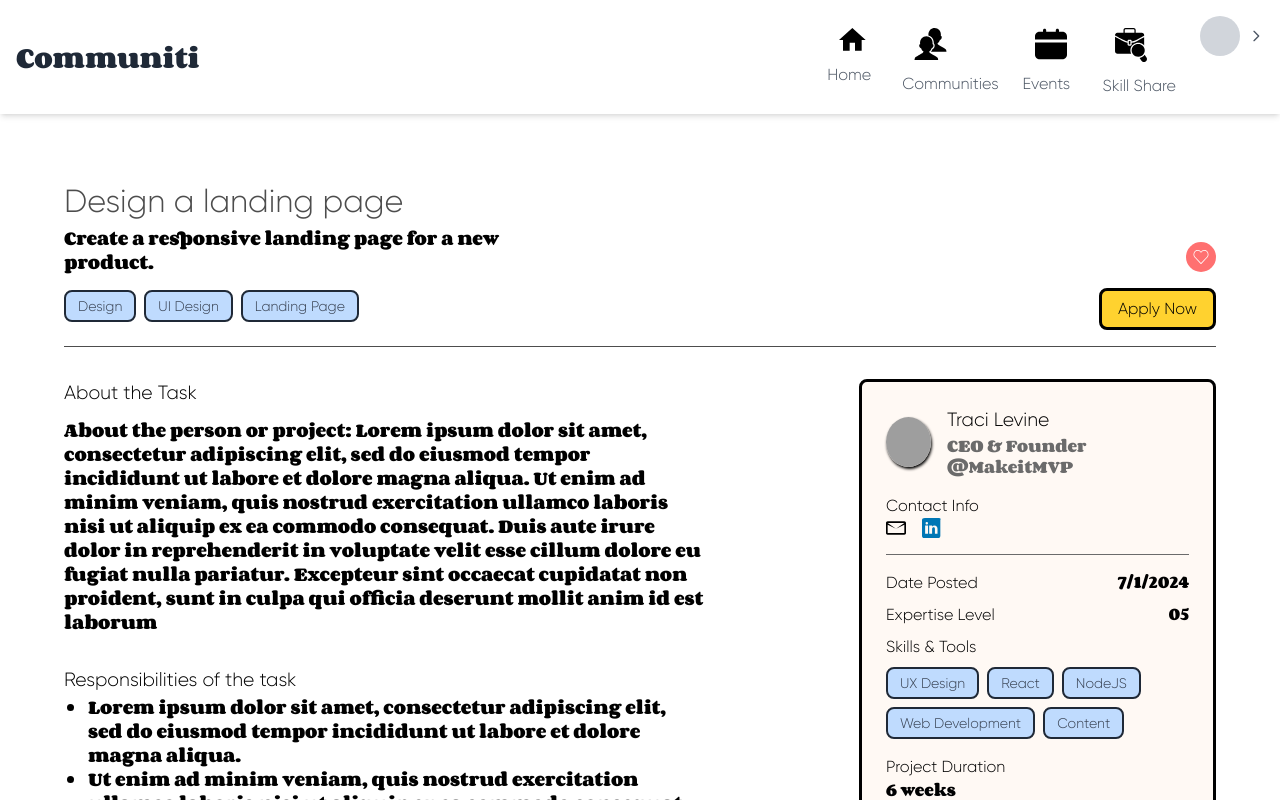
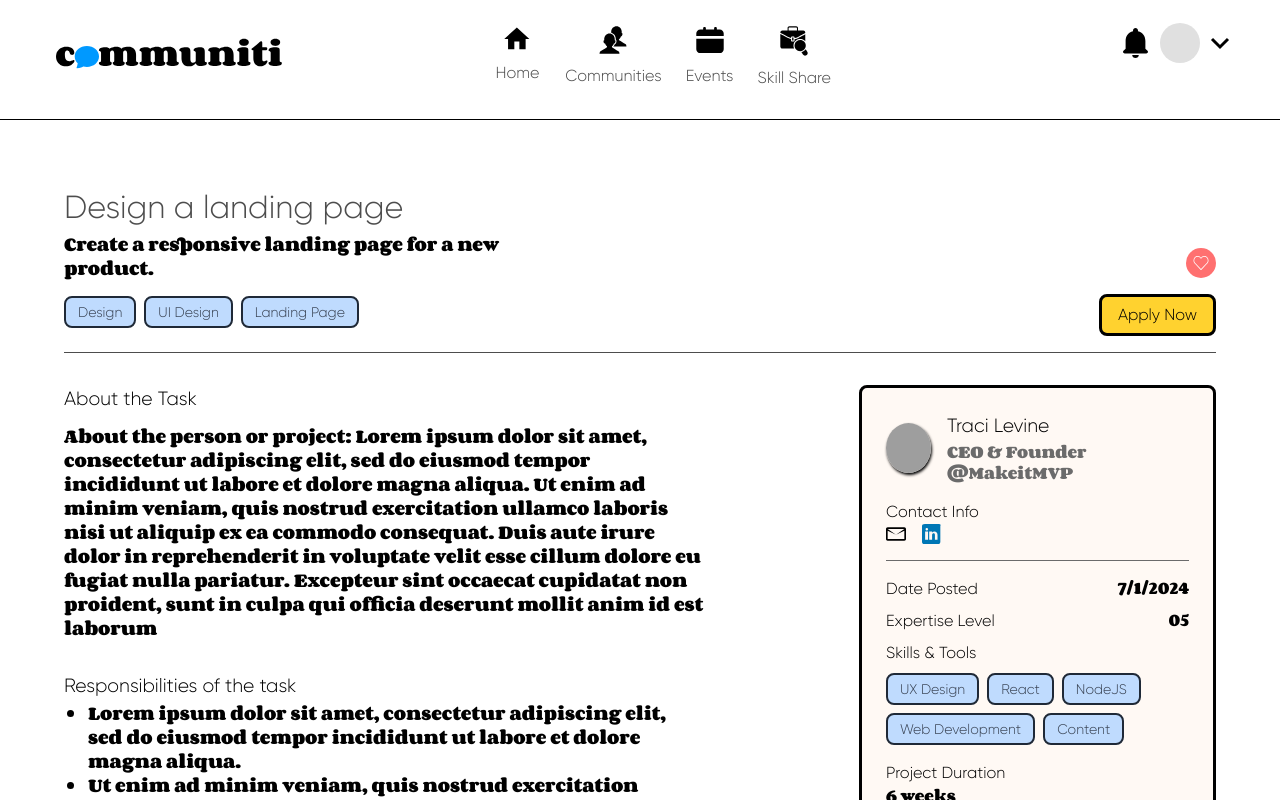
Before and after one commit to makeitMVPadmin/P4_Skill_Exchange, a React (Vite) app: page /marketplace/1 in a window 1280 px wide. Shown: the top 800 px of the page. Built offline with nearby package versions, Linux system fonts and the light colour scheme; no server answers; the database is empty; grey boxes are pictures that could not be loaded.

Commit message:
added the logo file and replaced tailwind with sass and improved styling

```diff
--- a/package.json
+++ b/package.json
@@ -19,6 +19,7 @@
     "react-router-dom": "^6.24.1",
     "react-toastify": "^10.0.5",
     "sass": "^1.77.7",
+    "toast": "^0.5.4",
     "toastify": "^2.0.1"
   },
   "devDependencies": {
--- /dev/null
+++ b/src/components/Header/Header.scss
@@ -0,0 +1,150 @@
+@use "../../styles/partials/variables" as *;
+@use "../../styles/partials/typography" as *;
+@use "../../styles/partials/mixins" as *;
+@use "../../styles/partials/_global" as *;
+
+.header {
+  background-color: white;
+  border-bottom: 1px solid black;
+  height: 15vh;
+
+  &__container {
+    display: flex;
+    justify-content: space-between;
+    align-items: center;
+    padding-left: 1rem;
+    max-width: 1200px;
+    margin: 0 auto;
+  }
+
+  &__logo {
+    padding-top: 1rem;
+    width: 20vw;
+  }
+
+  .nav {
+    display: flex;
+    align-items: center;
+
+    .menu-toggle {
+      display: none;
+
+      @media (max-width: 768px) {
+        display: block;
+      }
+    }
+
+    .menu-button {
+      color: #4a4a4a;
+      &:hover {
+        color: #1a1a1a;
+      }
+      outline: none;
+      border: none;
+      background: none;
+      border-radius: 4px;
+      &:focus {
+        box-shadow: 0 0 0 2px #333;
+      }
+    }
+
+    .menu-icon {
+      height: 24px;
+      width: 24px;
+    }
+
+    .nav-list {
+      display: flex;
+      gap: 1.5rem;
+      margin-top: 1rem;
+
+      @media (max-width: 768px) {
+        display: none;
+        flex-direction: column;
+        gap: 16px;
+        margin-top: 0;
+
+        &.open {
+          display: flex;
+        }
+      }
+    }
+
+    .nav-item {
+        &--img{
+            width: 3rem;
+        }
+        &--title{
+            font-size: 1rem;
+        }
+      color: #4a4a4a;
+      display: flex;
+      flex-direction: column;
+      align-items: center;
+
+      &:hover {
+        color: #4652c0;
+
+
+        .nav-item__img svg {
+          fill: currentColor; // Ensure SVG fills with the current color on hover
+        }
+      }
+
+      &__img {
+        margin-right: 8px;
+        svg {
+          fill: currentColor; // Set the SVG fill to the current text color
+        }
+      }
+    }
+
+    .dropdown {
+      position: relative;
+      padding-left: 20vw;
+
+      .dropdown-toggle {
+        display: flex;
+        align-items: center;
+        cursor: pointer;
+
+        .avatar {
+          height: 40px;
+          width: 40px;
+          background-color: #e0e0e0;
+          border-radius: 50%;
+        }
+
+        .dropdown-icon {
+          height: 16px;
+          width: 16px;
+          margin-left: 8px;
+          color: #4a4a4a;
+          &:hover {
+            color: #1a1a1a;
+          }
+        }
+      }
+
+      .dropdown-menu {
+        position: absolute;
+        right: 0;
+        margin-top: 8px;
+        padding: 8px 0;
+        width: 192px;
+        background-color: white;
+        border: 1px solid #e0e0e0;
+        border-radius: 8px;
+        box-shadow: 0 2px 8px rgba(0, 0, 0, 0.1);
+
+        .dropdown-item {
+          padding: 8px 16px;
+          color: #4a4a4a;
+          &:hover {
+            background-color: #f0f0f0;
+          }
+        }
+      }
+    }
+  }
+}
--- a/src/components/Header/Header.tsx
+++ b/src/components/Header/Header.tsx
@@ -1,17 +1,20 @@
 import { useState } from 'react'
 import { useNavigate } from 'react-router-dom'
-import classNames from 'classnames'
 import '../../styles/index.scss'
+import '../../styles/partials/_global.scss'
+import './Header.scss'
 import Home from '../../../public/icons/Home.svg'
 import Communities from '../../../public/icons/Community.svg'
 import Events from '../../../public/icons/Events.svg'
 import SkillShare from '../../../public/icons/Skill share.svg'
+import Logo from '../../assets/images/Community Logo.svg'
+import DropDownIcon from '../../assets/Icons/Dropdown.svg'
+import NotificationsIcon from '../../assets/Icons/Notifications.svg'
 
 function Header() {
   const [isMenuOpen, setIsMenuOpen] = useState(false)
   const [isDropdownOpen, setIsDropdownOpen] = useState(false)
   const [activeTab, setActiveTab] = useState('provider')
-  const [activeNavItem, setActiveNavItem] = useState('home')
   const navigate = useNavigate()
 
   const toggleMenu = () => {
@@ -22,49 +25,20 @@ function Header() {
     setIsDropdownOpen(!isDropdownOpen)
   }
 
-  const handleTabClick = tab => {
-    setActiveTab(tab)
-    if (tab === 'provider') {
-      navigate('/')
-    } else if (tab === 'seeker') {
-      // Add navigation for "seeker" if needed
-    }
-  }
-
-  const providerButtonClass = classNames(
-    'py-2 px-4',
-    {
-      'bg-gray-300': activeTab === 'provider',
-      'text-gray-600 hover:text-gray-900': activeTab !== 'provider'
-    },
-    'focus:outline-none focus:ring-2 focus:ring-gray-800 rounded-md'
-  )
-
-  const seekerButtonClass = classNames(
-    'py-2 px-4',
-    {
-      'bg-gray-300': activeTab === 'seeker',
-      'text-gray-600 hover:text-gray-900': activeTab !== 'seeker'
-    },
-    'focus:outline-none focus:ring-2 focus:ring-gray-800 rounded-md'
-  )
-
   return (
-    <header className="bg-white shadow-md">
-      <div className="container mx-auto px-4 py-4 flex justify-between items-center">
-        <a href="/">
-          <h1 className="text-2xl font-bold text-gray-800 font-corben">
-            Communiti
-          </h1>
+    <header className="header">
+      <div className="header__container">
+        <a
+        href="/"
+        className='header__logo'
+        >
+          <img src={Logo} alt="logo" />
         </a>
-        <nav className="flex items-center space-x-6">
-          <div className="md:hidden">
-            <button
-              onClick={toggleMenu}
-              className="text-gray-600 hover:text-gray-900 focus:outline-none focus:ring-2 focus:ring-gray-800 rounded-md"
-            >
+        <nav className="nav">
+          <div className="menu-toggle">
+            <button onClick={toggleMenu} className="menu-button">
               <svg
-                className="h-6 w-6"
+                className="menu-icon"
                 fill="none"
                 strokeLinecap="round"
                 strokeLinejoin="round"
@@ -80,80 +54,52 @@ function Header() {
               </svg>
             </button>
           </div>
-          <ul
-            className={`${
-              isMenuOpen ? 'block' : 'hidden'
-            } md:flex space-x-6 mt-4 md:mt-0`}
-          >
+          <ul className={`nav-list ${isMenuOpen ? 'open' : ''}`}>
             <li>
-              <a
-                href="/"
-                className="text-gray-600 hover:text-gray-900 font-gilroy"
-              >
-                <img src={Home} alt="home icon" />
-                Home
+              <a href="/" className="nav-item">
+                <img className="nav-item--img" src={Home} alt="home icon" />
+                <p className="nav-item--title">Home</p>
               </a>
             </li>
             <li>
-              <a
-                href="#"
-                className="text-gray-600 hover:text-gray-900 font-gilroy"
-              >
-              <img src={Communities} alt="communities icon" />
-                Communities
+              <a href="#" className="nav-item">
+                <img className="nav-item--img" src={Communities} alt="communities icon" />
+                <p className="nav-item--title">
+                  Communities
+                </p>
               </a>
             </li>
             <li>
-              <a
-                href="#"
-                className="text-gray-600 hover:text-gray-900 font-gilroy"
-              >
-              <img src={Events} alt="events icon" />
-                Events
+              <a href="#" className="nav-item">
+                <img className="nav-item--img" src={Events} alt="events icon" />
+                <p className="nav-item--title">
+                  Events
+                </p>
               </a>
             </li>
             <li>
-              <a
-                href="/skillshare"
-                className="text-gray-600 hover:text-gray-900 font-gilroy"
-              >
-              <img src={SkillShare} alt="skill share icon" />
-                Skill Share
+              <a href="/skillshare" className="nav-item">
+                <img className="nav-item--img" src={SkillShare} alt="skill share icon" />
+                <p className="nav-item--title">
+                  Skill Share
+                </p>
               </a>
             </li>
-            <li className="relative">
-              <div
-                onClick={toggleDropdown}
-                className="flex items-center cursor-pointer"
-              >
-                <div className="h-10 w-10 bg-gray-300 rounded-full"></div>
-                <svg
-                  className="h-4 w-4 ml-2 text-gray-600 hover:text-gray-900"
-                  fill="none"
-                  strokeLinecap="round"
-                  strokeLinejoin="round"
-                  strokeWidth="2"
-                  viewBox="0 0 24 24"
-                  stroke="currentColor"
-                >
-                  <path d="M9 5l7 7-7 7"></path>
-                </svg>
+            <li className="dropdown">
+              <div onClick={toggleDropdown} className="dropdown-toggle">
+                <img src={NotificationsIcon} alt="notifications icon" />
+                <div className="avatar"></div>
+                <img src={DropDownIcon} alt="dropdpwn icon" />
               </div>
               {isDropdownOpen && (
-                <ul className="absolute right-0 mt-2 py-2 w-48 bg-white border border-gray-200 rounded-lg shadow-lg">
+                <ul className="dropdown-menu">
                   <li>
-                    <a
-                      href="/profile"
-                      className="block px-4 py-2 text-gray-800 hover:bg-gray-200"
-                    >
+                    <a href="/profile" className="dropdown-item">
                       View Profile
                     </a>
                   </li>
                   <li>
-                    <a
-                      href="#"
-                      className="block px-4 py-2 text-gray-800 hover:bg-gray-200"
-                    >
+                    <a href="#" className="dropdown-item">
                       Sign Out
                       {/* // TODO: Add functionality to this when ready */}
                     </a>
@@ -164,20 +110,6 @@ function Header() {
           </ul>
         </nav>
       </div>
-      {/* <div className="container mx-auto px-4 py-2 flex justify-center items-center space-x-4">
-        <button
-          onClick={() => handleTabClick('provider')}
-          className={providerButtonClass}
-        >
-          As a Skill Provider
-        </button>
-        <button
-          onClick={() => handleTabClick('seeker')}
-          className={seekerButtonClass}
-        >
-          As a Talent Seeker
-        </button>
-      </div> */}
     </header>
   )
 }
```
Also changed, not shown: src/assets/images/Community Logo.svg (added), 1 other file (tests, documents, lock files or other folders).
